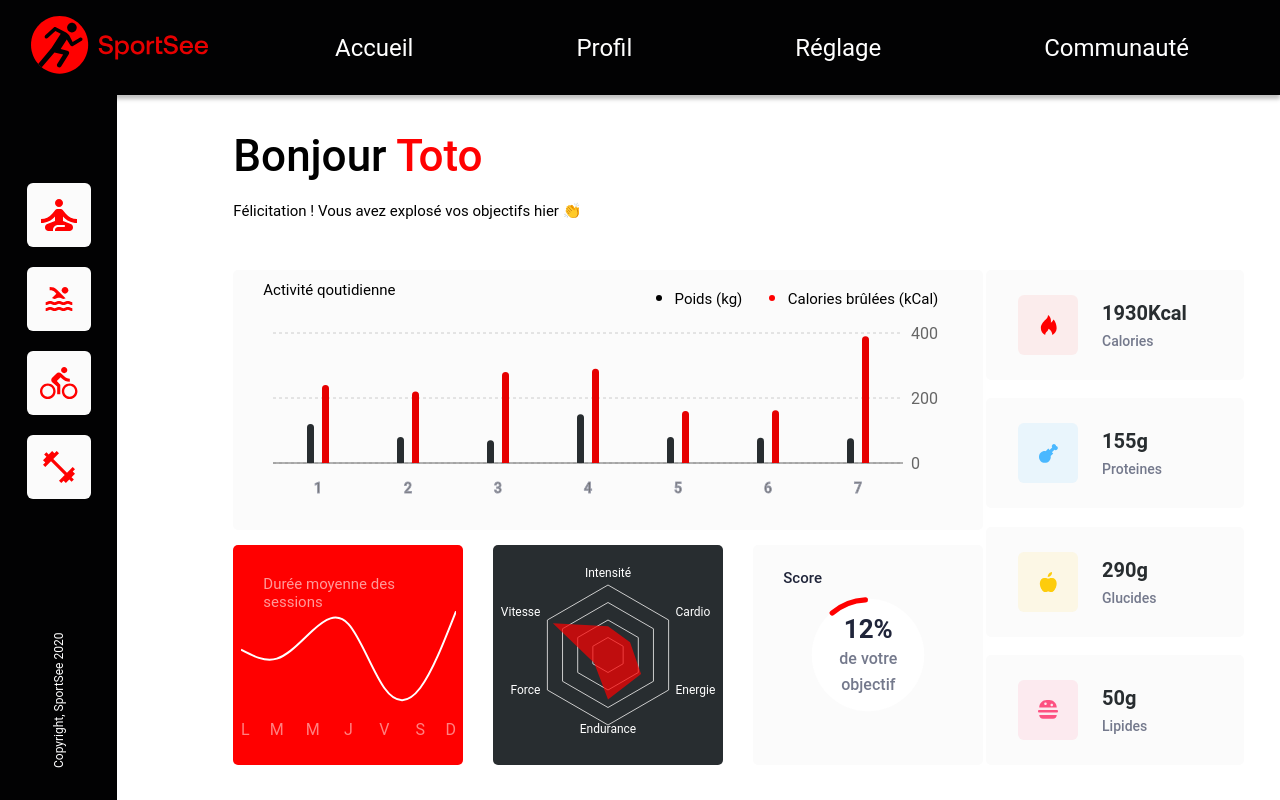
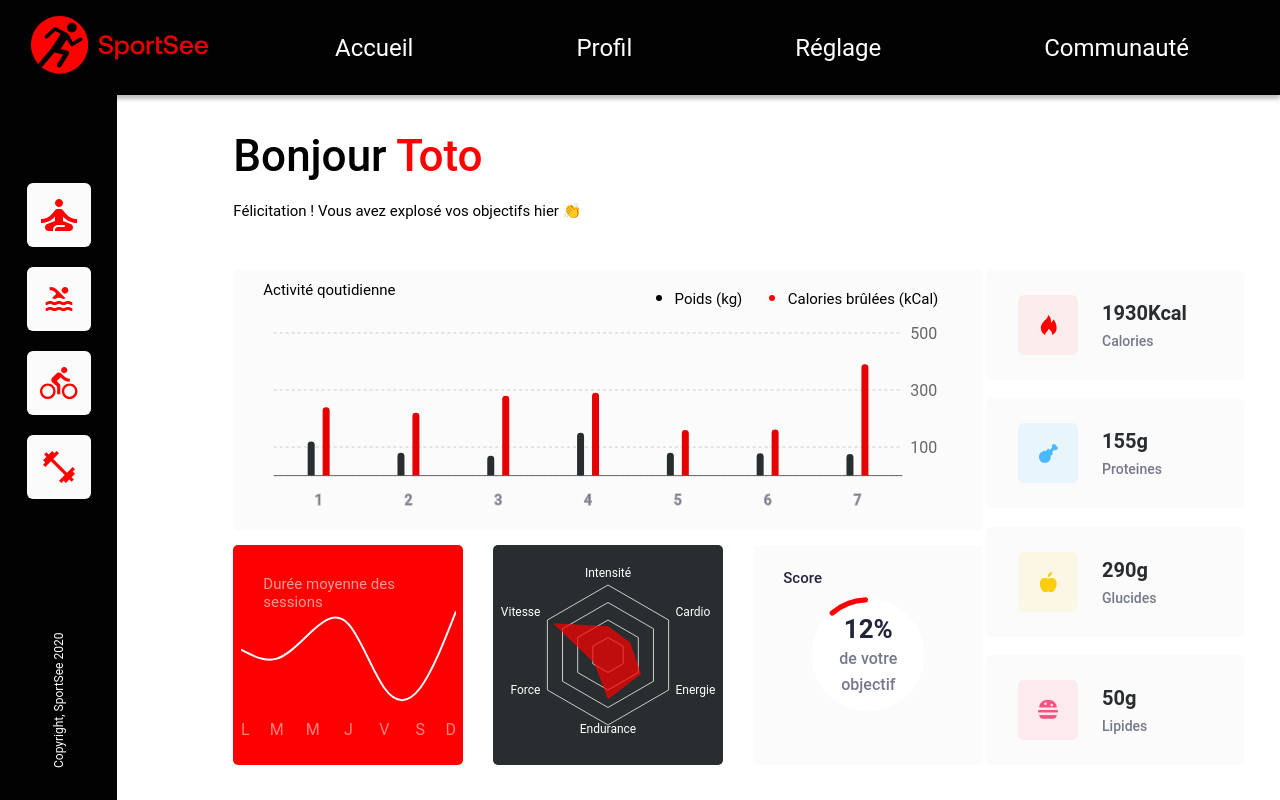
Before and after one commit to IvayloRachev/Ivaylo_Rachev_SportSee_p12.github.io, a React (Create React App) app in the folder sportsee_p12/: page /user/12 in a window 1280 px wide. Shown: the top 800 px of the page. Built offline with nearby package versions, Linux system fonts and the light colour scheme.

Commit message:
Add 2 YAxis for kg et cal

```diff
--- a/sportsee_p12/src/components/DailyActivityChart/index.js
+++ b/sportsee_p12/src/components/DailyActivityChart/index.js
@@ -47,7 +47,7 @@ function DailyActivityChart({ data }) {
                     <li className='li-cal'><span className='cal'>Calories brûlées (kCal)</span></li>
                 </ul>
             </div>
-            <ResponsiveContainer width="100%" height={210}>
+            <ResponsiveContainer width="100%" height="100%">
             <BarChart
                 data={dataChart}
                 barSize={7}
@@ -70,18 +70,21 @@ function DailyActivityChart({ data }) {
                     fontWeight: 500,
                 }}
             />
-            <YAxis axisLine={false} tickLine={false} tickCount={3} orientation="right" />
+            <YAxis yAxisId="kg" orientation="right" tickCount={3} ticks={[100, 300, 500]} axisLine={false} tickLine={false} />
+            <YAxis hide={true} yAxisId="kal" tickCount={3} ticks={[100, 300, 500]} axisLine={false} tickLine={false} />
             <Tooltip
                 content={<CustomTooltip />}
                 wrapperStyle={{ outline: 'none' }}
             />
             <Bar
+                yAxisId="kg"
                 name="Poids (kg)"
                 dataKey="weight"
                 fill="#282D30"
                 radius={[3.5, 3.5, 0, 0]}
             />
             <Bar
+                yAxisId="kal"
                 name="Calories brûlées (kCal)"
                 dataKey="cal"
                 fill="#E60000"
```
